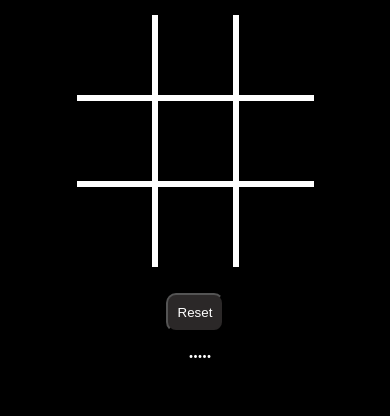
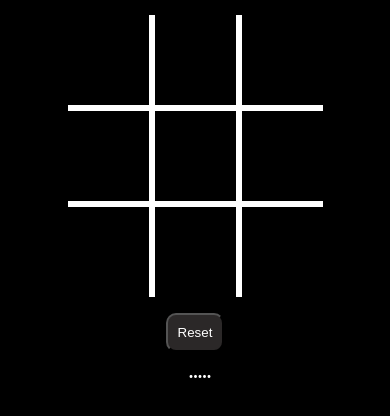
Before and after one commit to zews78/tic-tac-toe-1.0, a plain HTML site: page index.html in a window 390 px wide. Shown: the part 42-458 px from the top of the page. Drawn offline with Linux system fonts and the light colour scheme.

Commit message:
Update style.css

```diff
--- a/style.css
+++ b/style.css
@@ -44,8 +44,8 @@ body{
 }
     @media only screen and (max-width: 500px) {
         .board{
-            width:250px;
-            height: 250px;
+            width:270px;
+            height: 270px;
         }
     }
 #q0,#q3,#q6{
@@ -82,7 +82,7 @@ body{
 }
     @media only screen and (max-width: 500px) {
         .square{
-            height:80px;
+            height:90px;
             line-height: 60px;
             font-size: 50px;
         }
```
